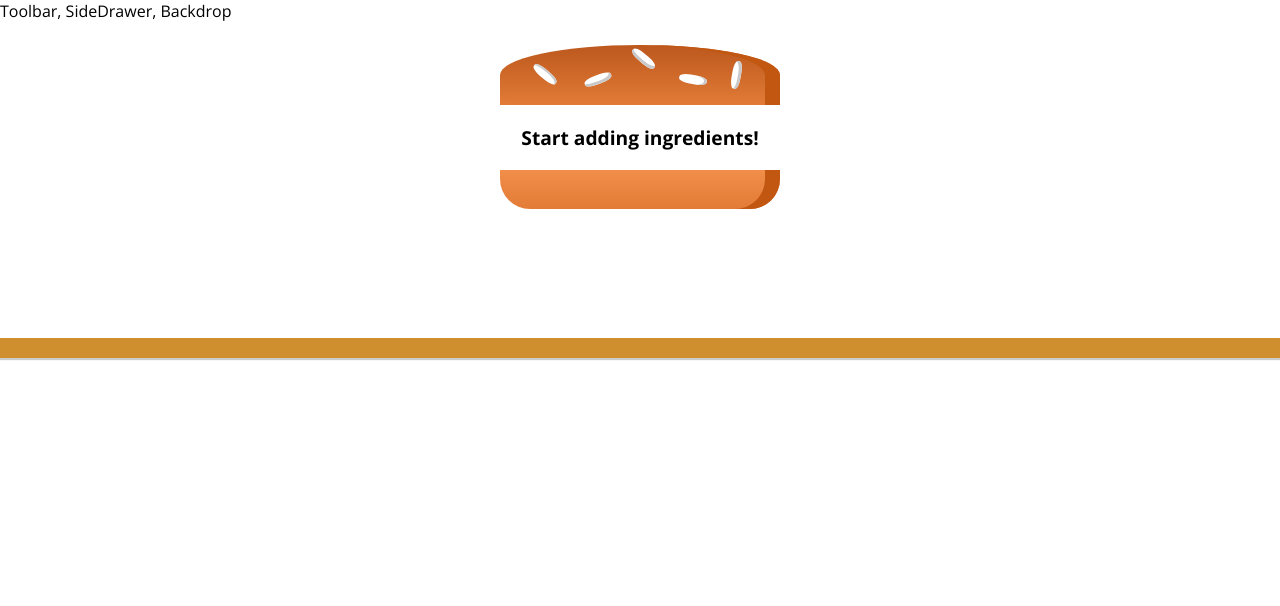
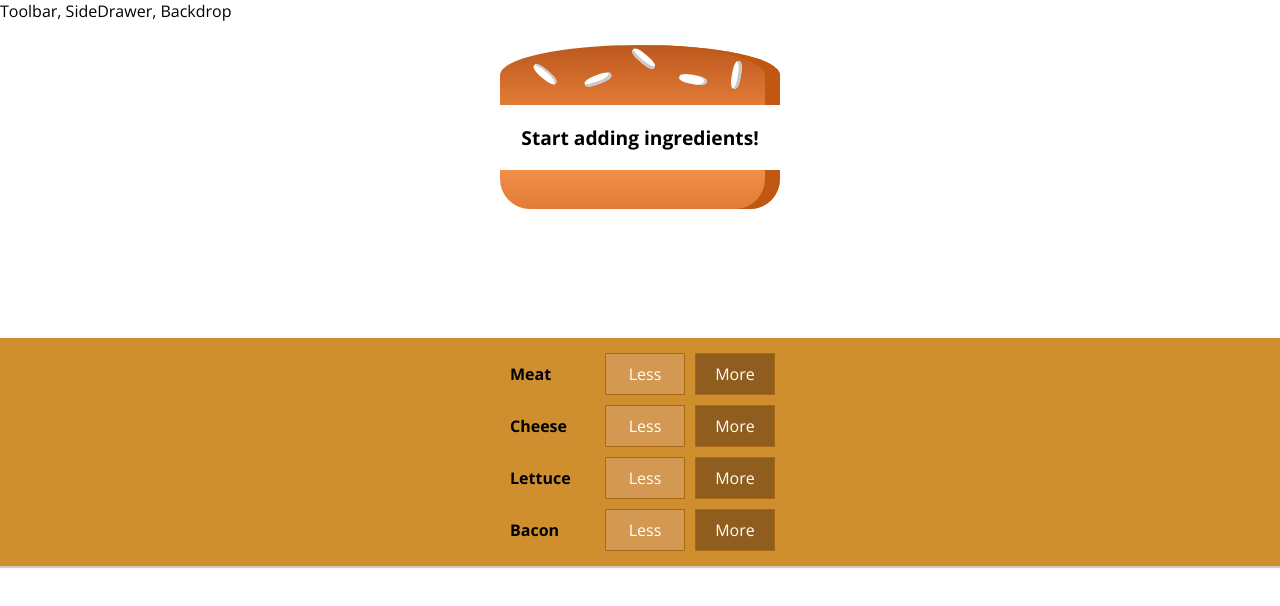
Before and after one commit to rdebeer1/burger-builder, a React app: page / in a window 1280 px wide. Shown: the top 606 px of the page. Built offline with nearby package versions, Linux system fonts and the light colour scheme.

Commit message:
outputs multiple build controls

```diff
--- a/src/components/Burger/BuildControls/BuildControls.js
+++ b/src/components/Burger/BuildControls/BuildControls.js
@@ -1,10 +1,20 @@
 import React from 'react';
 
+import BuildControl from './BuildControl/BuildControl'
 import classes from './BuildControls.css'
+
+const controls = [
+  {label: 'Meat', type: 'meat'},
+  {label: 'Cheese', type: 'cheese'},
+  {label: 'Lettuce', type: 'lettuce'},
+  {label: 'Bacon', type: 'bacon'}
+]
 
 const buildControls = (props) => (
   <div className={classes.BuildControls}>
-
+    {controls.map(ctrl => (
+      <BuildControl key={ctrl.label} label={ctrl.label} />
+    ))}
   </div>
 )
 
```
